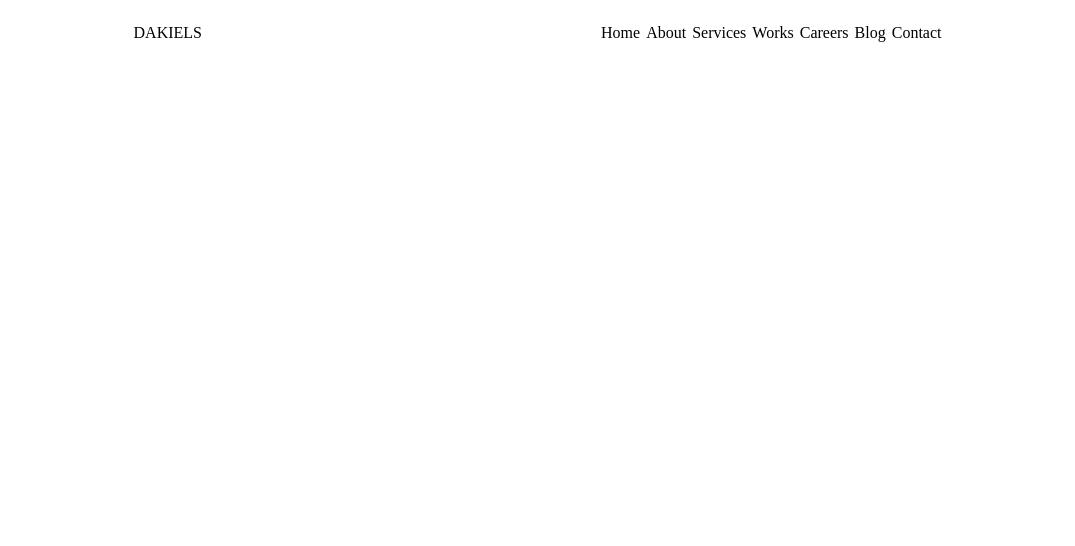
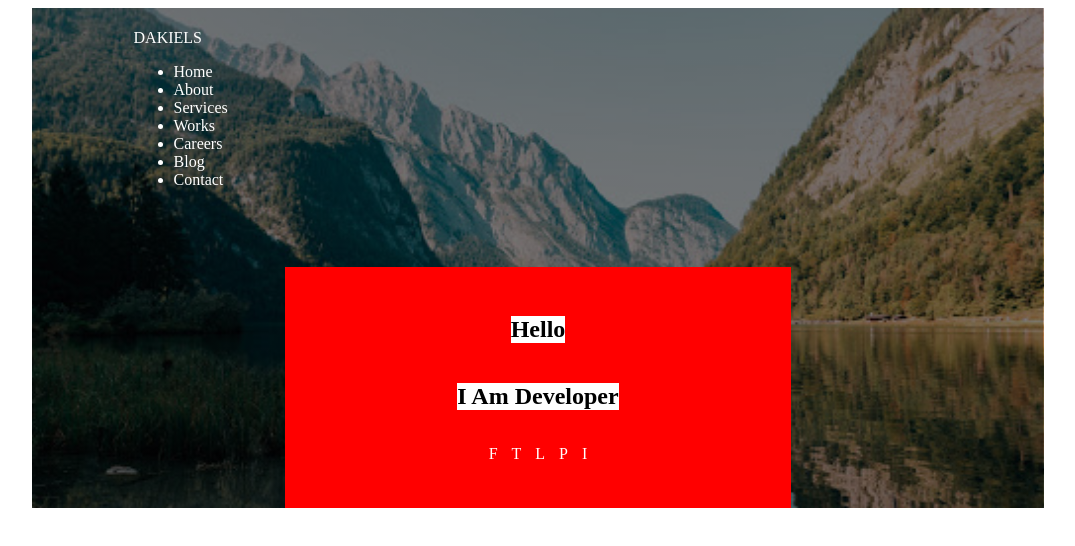
Before and after one commit to Radek25/CV_Webside, a plain HTML site: page index.html in a window 1280 px wide. Shown: the whole page, without its empty margins (102-1177 px from the left). Drawn offline with Linux system fonts and the light colour scheme.

Commit message:
Header rebuilding

```diff
--- a/index.html
+++ b/index.html
@@ -24,7 +24,7 @@
                    </ul>
                </nav>
            </section>
-           <!--<section class="title-and-socialmedia">
+           <section class="title-and-socialmedia">
                 <h1>Hello</h1>
                 <h1>I Am <span>Developer</span></h1>
                 <nav>
@@ -36,7 +36,7 @@
                         <li>I</li>
                     </ul>
                 </nav>
-           </section> -->
+           </section>
        </header>
    </div>
 </body>
--- a/styles.css
+++ b/styles.css
@@ -3,12 +3,14 @@ body{
 }
 header{
     width: 80%;
-
+    height: 500px;
     margin: 0 auto;
     display: flex;
     flex-wrap: wrap;
     justify-content: center;
-    /* background-image: url(../CV_Webside/imgs/HeaderBackground.png); */
+    background-image: linear-gradient(rgba(0, 0, 0, 0.527),rgba(0, 0, 0, 0.5)) , url(../CV_Webside/imgs/BackgroundHeader.jpg);
+    background-position: center;
+    background-size: cover;
 }
 .top-of-header{
     width: 80%;
@@ -17,12 +19,32 @@ header{
 }
 .top-of-header p{
     text-transform: uppercase;
+    color: white;
 }
-.top-of-header ul{
+.top-of-header, .title-and-socialmedia ul{
     list-style-type: none;
     padding: 0;
 }
-.top-of-header li{
-    border: 1px solid white;
+.top-of-header, .title-and-socialmedia li{
     display: inline;
+    color: white;
+    padding: 5px;
 }
+.title-and-socialmedia{
+    width: 50%;
+    display: flex;
+    background-color: red;
+    flex-wrap: wrap;
+    flex-direction: column;
+    justify-content: center;
+    align-items: center;
+}
+.title-and-socialmedia h1{
+    background-color: white;
+}
+/* .title-and-socialmedia li{
+    display: inline;
+    color: white;
+    padding: 5px;
+}  */
+/* Czemu nie mogę tego zrobić z nav top header? */
```
Also changed, not shown: imgs/BackgroundHeader.jpg (added).
